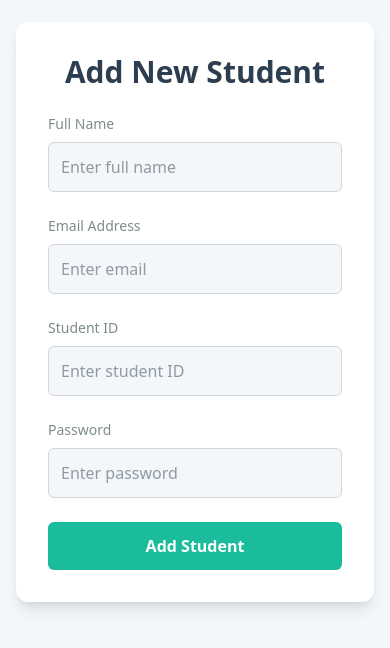
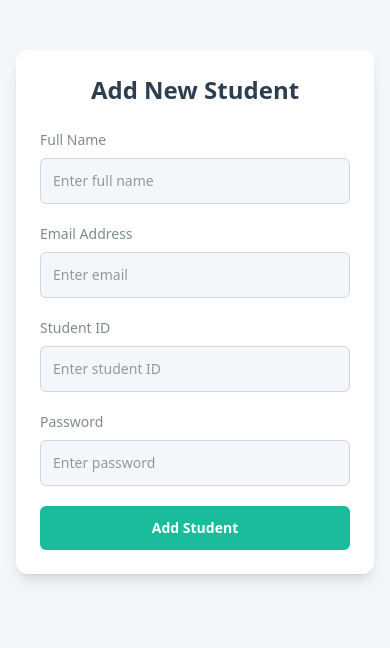
Before and after one commit to DeviSreePrasanth/LMS, a React (Vite) app in the folder client/: page /librarian/addstudent in a window 390 px wide. Shown: the part 110-758 px from the top of the page. Built offline with nearby package versions, Linux system fonts and the light colour scheme.

Commit message:
alignment

```diff
--- a/client/src/pages/librarian/AddStudent.jsx
+++ b/client/src/pages/librarian/AddStudent.jsx
@@ -5,13 +5,13 @@ import { useNavigate } from 'react-router-dom';
 import { AuthContext } from '../../context/AuthContext';
 
 const AddStudent = ({ setActiveSection }) => {
-  const { login } = useContext(AuthContext); // For logging in the newly added student (optional)
+  const { login } = useContext(AuthContext);
   const [formData, setFormData] = useState({
     name: '',
     email: '',
     studentId: '',
-    password: '', // Added password field
-    role: 'student', // Default role as 'student'
+    password: '',
+    role: 'student',
   });
   const [error, setError] = useState(null);
   const [success, setSuccess] = useState(null);
@@ -28,11 +28,10 @@ const AddStudent = ({ setActiveSection }) => {
     setSuccess(null);
 
     try {
-      const response = await axios.post('https://lms-o44p.onrender.com/api/auth/register', formData); // Changed to register endpoint
+      const response = await axios.post('https://lms-o44p.onrender.com/api/auth/register', formData);
       setSuccess('Student added successfully! Redirecting...');
       setFormData({ name: '', email: '', studentId: '', password: '', role: 'student' });
 
-      // Optional: Log in the new student (if needed for admin flow)
       if (response.data.token) {
         login(response.data.token, {
           id: response.data.user.id,
@@ -60,18 +59,20 @@ const AddStudent = ({ setActiveSection }) => {
 
   return (
     <motion.div
-      className="min-h-screen flex items-center justify-center bg-[#f4f7fa] px-4"
+      className="min-h-screen flex items-center justify-center bg-[#f4f7fa] px-4 sm:px-6 lg:px-8"
       initial={{ opacity: 0 }}
       animate={{ opacity: 1 }}
       transition={{ duration: 0.6, ease: 'easeInOut' }}
     >
       <motion.div
-        className="bg-white p-8 rounded-xl shadow-lg w-full max-w-md"
+        className="bg-white p-6 sm:p-8 rounded-xl shadow-lg w-full max-w-md sm:max-w-lg lg:max-w-xl"
         initial={{ opacity: 0, y: -20 }}
         animate={{ opacity: 1, y: 0 }}
         transition={{ duration: 0.6, ease: 'easeInOut' }}
       >
-        <h2 className="text-3xl font-bold text-center text-[#2c3e50] mb-6">Add New Student</h2>
+        <h2 className="text-2xl sm:text-3xl font-bold text-center text-[#2c3e50] mb-6">
+          Add New Student
+        </h2>
 
         {error && (
           <motion.p
@@ -94,7 +95,7 @@ const AddStudent = ({ setActiveSection }) => {
           </motion.p>
         )}
 
-        <form onSubmit={handleSubmit} className="space-y-6">
+        <form onSubmit={handleSubmit} className="space-y-5 sm:space-y-6">
           <div>
             <label htmlFor="name" className="block text-sm font-medium text-[#7f8c8d] mb-2">
               Full Name
@@ -105,7 +106,7 @@ const AddStudent = ({ setActiveSection }) => {
               name="name"
               value={formData.name}
               onChange={handleChange}
-              className="w-full p-3 border border-gray-300 rounded-md focus:outline-none focus:ring-2 focus:ring-[#1abc9c] transition duration-200 text-[#2c3e50] bg-[#f4f7fa]"
+              className="w-full p-3 border border-gray-300 rounded-md focus:outline-none focus:ring-2 focus:ring-[#1abc9c] transition duration-200 text-[#2c3e50] bg-[#f4f7fa] text-sm sm:text-base"
               placeholder="Enter full name"
               required
             />
@@ -120,7 +121,7 @@ const AddStudent = ({ setActiveSection }) => {
               name="email"
               value={formData.email}
               onChange={handleChange}
-              className="w-full p-3 border border-gray-300 rounded-md focus:outline-none focus:ring-2 focus:ring-[#1abc9c] transition duration-200 text-[#2c3e50] bg-[#f4f7fa]"
+              className="w-full p-3 border border-gray-300 rounded-md focus:outline-none focus:ring-2 focus:ring-[#1abc9c] transition duration-200 text-[#2c3e50] bg-[#f4f7fa] text-sm sm:text-base"
               placeholder="Enter email"
               required
             />
@@ -135,7 +136,7 @@ const AddStudent = ({ setActiveSection }) => {
               name="studentId"
               value={formData.studentId}
               onChange={handleChange}
-              className="w-full p-3 border border-gray-300 rounded-md focus:outline-none focus:ring-2 focus:ring-[#1abc9c] transition duration-200 text-[#2c3e50] bg-[#f4f7fa]"
+              className="w-full p-3 border border-gray-300 rounded-md focus:outline-none focus:ring-2 focus:ring-[#1abc9c] transition duration-200 text-[#2c3e50] bg-[#f4f7fa] text-sm sm:text-base"
               placeholder="Enter student ID"
               required
             />
@@ -150,14 +151,14 @@ const AddStudent = ({ setActiveSection }) => {
               name="password"
               value={formData.password}
               onChange={handleChange}
-              className="w-full p-3 border border-gray-300 rounded-md focus:outline-none focus:ring-2 focus:ring-[#1abc9c] transition duration-200 text-[#2c3e50] bg-[#f4f7fa]"
+              className="w-full p-3 border border-gray-300 rounded-md focus:outline-none focus:ring-2 focus:ring-[#1abc9c] transition duration-200 text-[#2c3e50] bg-[#f4f7fa] text-sm sm:text-base"
               placeholder="Enter password"
               required
             />
           </div>
           <motion.button
             type="submit"
-            className="w-full bg-[#1abc9c] hover:bg-[#16a085] text-white p-3 rounded-md transition duration-300 ease-in-out font-semibold"
+            className="w-full bg-[#1abc9c] hover:bg-[#16a085] text-white p-3 rounded-md transition duration-300 ease-in-out font-semibold text-sm sm:text-base"
             whileHover={{ scale: 1.05 }}
             whileTap={{ scale: 0.95 }}
           >
--- a/client/src/pages/librarian/Dashboard.jsx
+++ b/client/src/pages/librarian/Dashboard.jsx
@@ -9,7 +9,7 @@ import IssueBook from './IssueBook';
 import ReturnBook from './ReturnBook';
 import { BiLogOut } from 'react-icons/bi';
 import { MdSpaceDashboard } from "react-icons/md";
-import { FaBook, FaUsers, FaUserPlus, FaPlus, FaUndo, FaExchangeAlt, FaBars, FaTimes } from 'react-icons/fa'; // Added FaTimes for cross button
+import { FaBook, FaUsers, FaUserPlus, FaPlus, FaUndo, FaExchangeAlt, FaBars, FaTimes } from 'react-icons/fa';
 import { useNavigate } from 'react-router-dom';
 
 const Sidebar = ({ setActiveSection, activeSection, isOpen, setIsOpen, handleLogout }) => {
@@ -130,7 +130,7 @@ const Header = ({ isOpen, setIsOpen }) => {
 
 const StatsCard = ({ title, value, icon: Icon }) => (
   <motion.div
-    className="bg-white p-4 sm:p-6 rounded-lg shadow-md hover:shadow-lg transition-all transform hover:-translate-y-1"
+    className="bg-white p-4 sm:p-6 rounded-lg shadow-md hover:shadow-lg transition-all transform hover:-translate-y-1 w-full"
     initial={{ y: 50, opacity: 0 }}
     animate={{ y: 0, opacity: 1 }}
     transition={{ duration: 0.6, ease: 'easeInOut' }}
@@ -208,7 +208,7 @@ const LibrarianDashboard = () => {
     switch (activeSection) {
       case 'dashboard':
         return (
-          <div className="grid grid-cols-1 sm:grid-cols-2 md:grid-cols-3 gap-4 sm:gap-6 pt-4 sm:pt-6 px-4 md:px-6 justify-start">
+          <div className="grid grid-cols-1 sm:grid-cols-2 md:grid-cols-3 gap-5 sm:gap-6 pt-4 sm:pt-6 px-3 md:px-6 justify-start">
             {statsData.map((stat, index) => (
               <StatsCard key={index} title={stat.title} value={stat.value} icon={stat.icon} />
             ))}
@@ -240,7 +240,7 @@ const LibrarianDashboard = () => {
         setIsOpen={setIsOpen}
         handleLogout={handleLogout}
       />
-      <div className="flex-1 w-full md:ml-[250px] pt-16 pl-4 md:pl-6">
+      <div className="flex-1 w-full md:ml-[250px] pt-16 pl-0 md:pl-6">
         <Header isOpen={isOpen} setIsOpen={setIsOpen} />
         <br />
         {renderContent()}
--- a/client/src/pages/student/Dashboard.jsx
+++ b/client/src/pages/student/Dashboard.jsx
@@ -6,7 +6,7 @@ import StudentBookList from '../student/BookList';
 import BorrowedBooks from '../student/BorrowedBooks';
 import { useNavigate } from 'react-router-dom';
 import { BiLogOut } from 'react-icons/bi';
-import { FaBook, FaClock, FaCalendar, FaBars, FaTimes } from 'react-icons/fa'; // Added FaTimes
+import { FaBook, FaClock, FaCalendar, FaBars, FaTimes } from 'react-icons/fa';
 
 // Sidebar Component
 const Sidebar = ({ setActiveSection, activeSection, handleLogout, isOpen, setIsOpen }) => {
@@ -122,10 +122,10 @@ const Header = ({ isOpen, setIsOpen, name }) => {
   );
 };
 
-// StatsCard Component (unchanged)
+// StatsCard Component (updated with w-full)
 const StatsCard = ({ title, value, icon: Icon, color }) => (
   <motion.div
-    className="bg-white p-4 sm:p-6 rounded-lg shadow-md hover:shadow-lg transition-all transform hover:-translate-y-1"
+    className="bg-white p-4 sm:p-6 rounded-lg shadow-md hover:shadow-lg transition-all transform hover:-translate-y-1 w-full"
     initial={{ y: 50, opacity: 0 }}
     animate={{ y: 0, opacity: 1 }}
     transition={{ duration: 0.6, ease: 'easeInOut' }}
@@ -244,7 +244,7 @@ const StudentDashboard = () => {
     switch (activeSection) {
       case 'dashboard':
         return (
-          <div className="grid grid-cols-1 sm:grid-cols-2 md:grid-cols-3 gap-4 sm:gap-6 pt-4 sm:pt-6 px-4 md:px-6 justify-start">
+          <div className="grid grid-cols-1 sm:grid-cols-2 md:grid-cols-3 gap-5 sm:gap-6 pt-4 sm:pt-6 px-3 md:px-6 justify-start">
             {statsData.map((stat, index) => (
               <StatsCard key={index} title={stat.title} value={stat.value} icon={stat.icon} color={stat.color} />
             ))}
@@ -268,7 +268,7 @@ const StudentDashboard = () => {
         isOpen={isOpen}
         setIsOpen={setIsOpen}
       />
-      <div className="flex-1 w-full md:ml-[250px] pt-16 pl-4 md:pl-6">
+      <div className="flex-1 w-full md:ml-[250px] pt-16 pl-0 md:pl-6">
         <Header isOpen={isOpen} setIsOpen={setIsOpen} name={studentName} />
         <br />
         {renderContent()}
```
Also changed, not shown: client/src/pages/librarian/BookList.jsx (+14 -14 lines).
